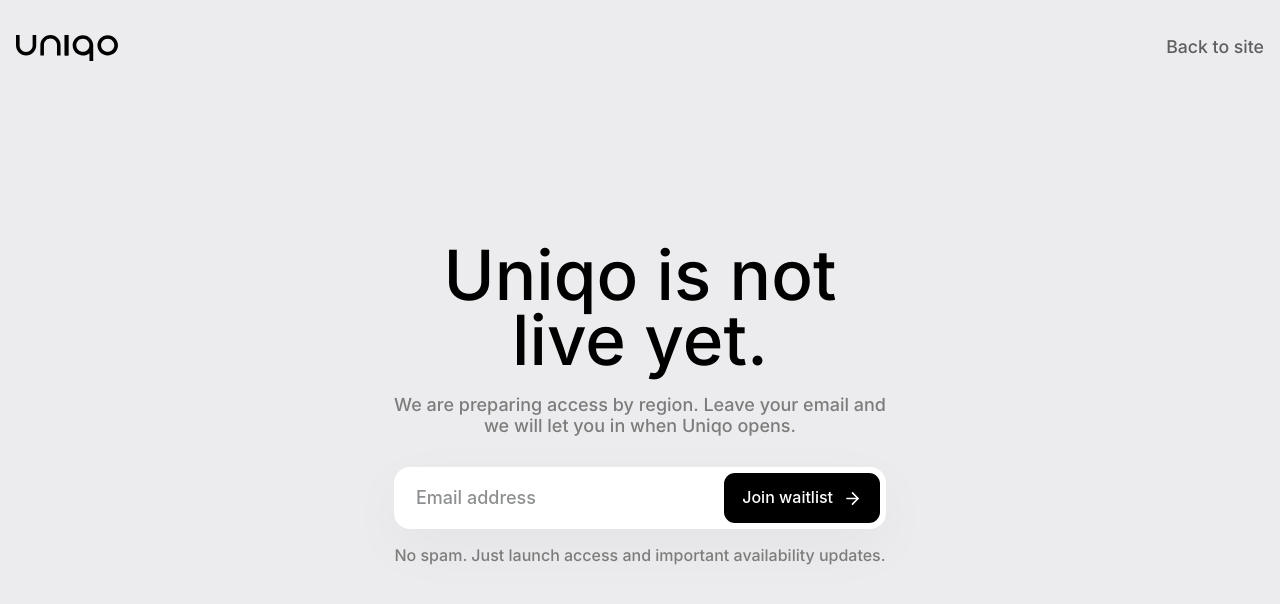
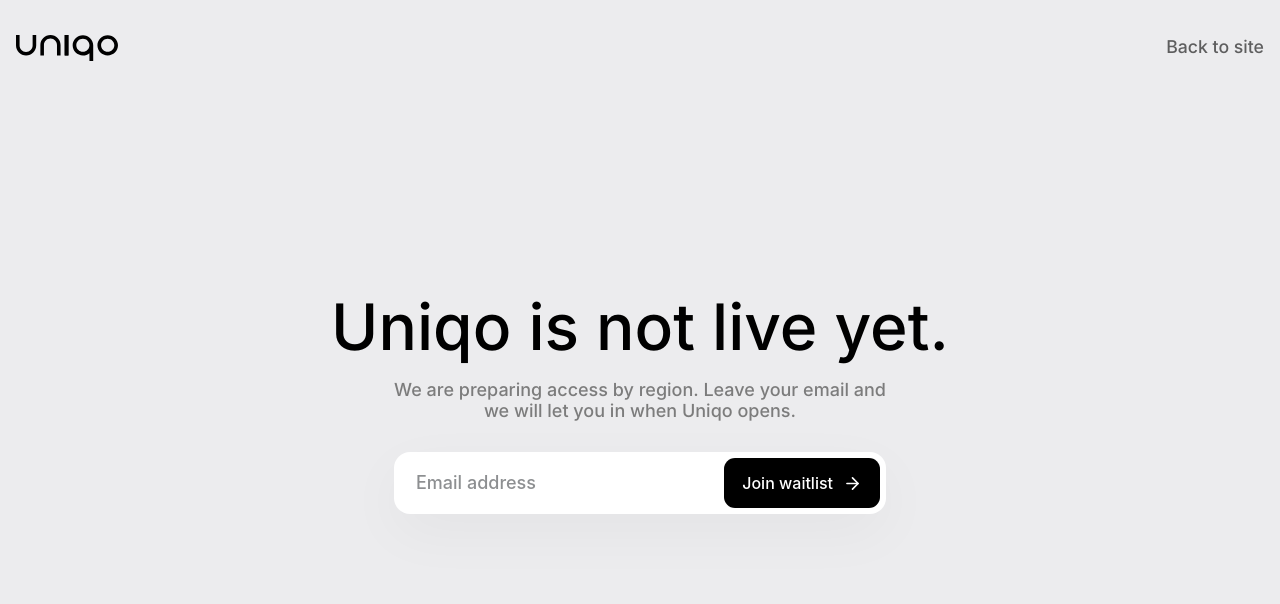
Before and after one commit to Uniqohq/website, a Next.js app: page /waitlist in a window 1280 px wide. Shown: the top 604 px of the page. Built offline with nearby package versions, Linux system fonts and the light colour scheme.

Commit message:
Simplify waitlist messaging

```diff
--- a/components/waitlist-form.tsx
+++ b/components/waitlist-form.tsx
@@ -66,8 +66,9 @@
           <ArrowRight size={19} strokeWidth={2.1} />
         </button>
       </div>
+      <AnimatePresence mode="wait">
+        {error || submitted ? (
           <div className="mt-[16px] min-h-[24px] text-center text-[16px] font-medium leading-[1.25] text-[#7c7c7c]">
-        <AnimatePresence mode="wait">
             {error ? (
               <motion.span
                 key="error"
@@ -79,7 +80,7 @@
               >
                 {error}
               </motion.span>
-          ) : submitted ? (
+            ) : (
               <motion.span
                 key="submitted"
                 initial={{ opacity: 0, y: 8 }}
@@ -91,20 +92,10 @@
                 <Check size={20} strokeWidth={2.2} />
                 {copy.waitlist.success}
               </motion.span>
-          ) : (
-            <motion.span
-              key="idle"
-              initial={{ opacity: 0, y: 8 }}
-              animate={{ opacity: 1, y: 0 }}
-              exit={{ opacity: 0, y: -8 }}
-              transition={{ duration: 0.28, ease }}
-              className="block"
-            >
-              {copy.waitlist.idle}
-            </motion.span>
             )}
+          </div>
+        ) : null}
       </AnimatePresence>
-      </div>
     </form>
   );
 }
--- a/components/waitlist-page-content.tsx
+++ b/components/waitlist-page-content.tsx
@@ -30,13 +30,13 @@
           initial={{ opacity: 0, y: 24, scale: 0.985 }}
           animate={{ opacity: 1, y: 0, scale: 1 }}
           transition={{ duration: 0.78, ease }}
-          className="mx-auto flex w-full max-w-[660px] flex-col items-center text-center"
+          className="mx-auto flex w-full max-w-[980px] flex-col items-center text-center"
         >
           <motion.h1
             initial={{ opacity: 0, y: 18 }}
             animate={{ opacity: 1, y: 0 }}
             transition={{ duration: 0.72, ease, delay: 0.08 }}
-            className="max-w-[640px] text-[clamp(46px,5.4vw,92px)] font-medium leading-[0.94] tracking-normal"
+            className="max-w-full text-[clamp(46px,5vw,82px)] font-medium leading-[0.94] tracking-normal md:whitespace-nowrap"
           >
             {copy.waitlist.title}
           </motion.h1>
@@ -52,7 +52,7 @@
             initial={{ opacity: 0, y: 18 }}
             animate={{ opacity: 1, y: 0 }}
             transition={{ duration: 0.68, ease, delay: 0.3 }}
-            className="w-full"
+            className="w-full max-w-[660px]"
           >
             <WaitlistForm />
           </motion.div>
--- a/lib/site-copy.ts
+++ b/lib/site-copy.ts
@@ -120,7 +120,6 @@
       joining: "Joining",
       join: "Join waitlist",
       success: "You're on the list. We'll email you before launch.",
-      idle: "No spam. Just launch access and important availability updates.",
       error: "Could not join the waitlist. Please try again."
     }
   },
@@ -243,7 +242,6 @@
       joining: "Отправка",
       join: "Присоединиться",
       success: "Вы в списке. Мы напишем вам до запуска.",
-      idle: "Без спама. Только новости о запуске и доступности Uniqo.",
       error: "Не удалось присоединиться к листу ожидания. Попробуйте еще раз."
     }
   }
--- a/lib/site-version.ts
+++ b/lib/site-version.ts
@@ -1 +1 @@
-export const SITE_VERSION = "2026.07.23-03";
+export const SITE_VERSION = "2026.07.23-04";
```
Lines whose indentation alone changed are shown as unchanged.
